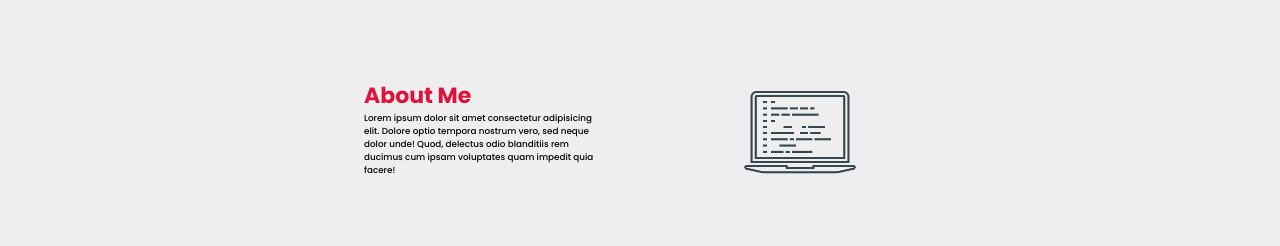
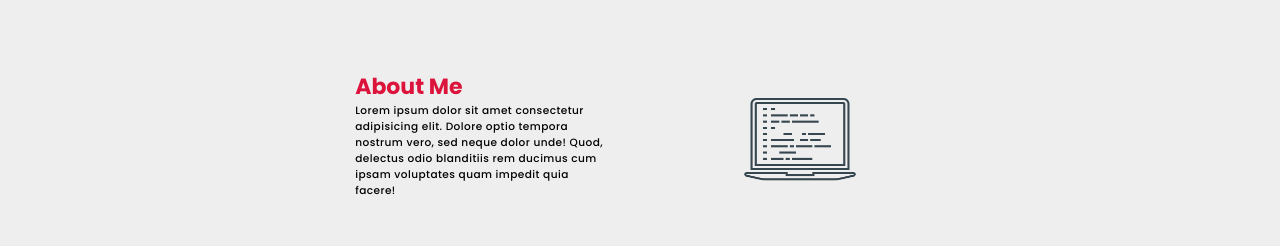
Before and after one commit to mattmannion/portfolio, a Next.js app in the folder ne/: page / in a window 1280 px wide. Shown: the part 672-918 px from the top of the page. Built offline with nearby package versions, Linux system fonts and the light colour scheme.

Commit message:
about me added and styled

```diff
--- a/ne/sass/pages/_about.scss
+++ b/ne/sass/pages/_about.scss
@@ -10,7 +10,7 @@ $about_size: 15rem;
   }
 
   &__body {
-    margin: 5rem;
+    margin: 4rem;
   }
 
   &__title {
@@ -20,8 +20,9 @@ $about_size: 15rem;
   }
 
   &__text {
-    font-size: 1rem;
+    font-size: 1.2rem;
     font-weight: 500;
+    letter-spacing: 0.05rem;
   }
 
   &__image {
```
